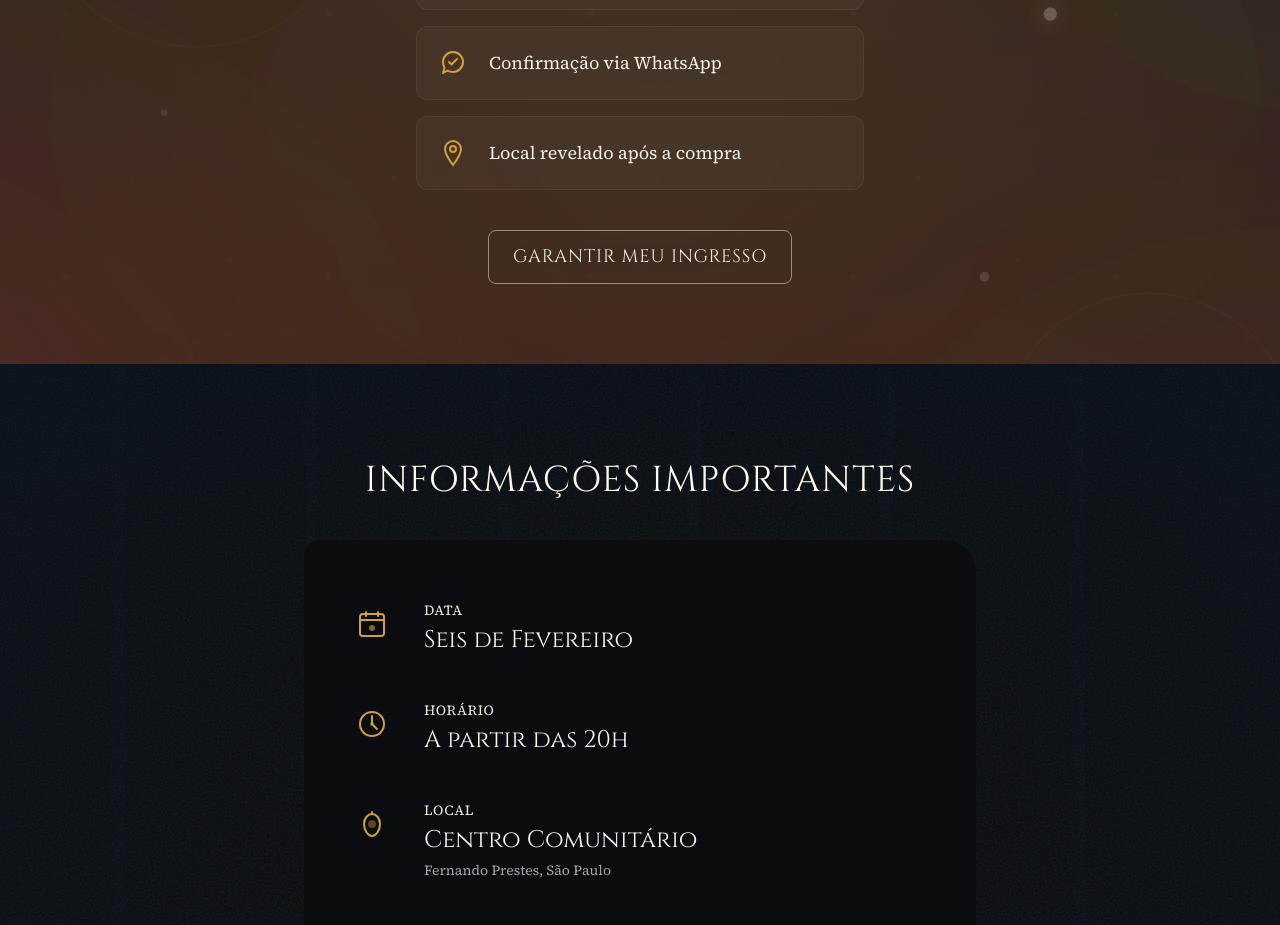
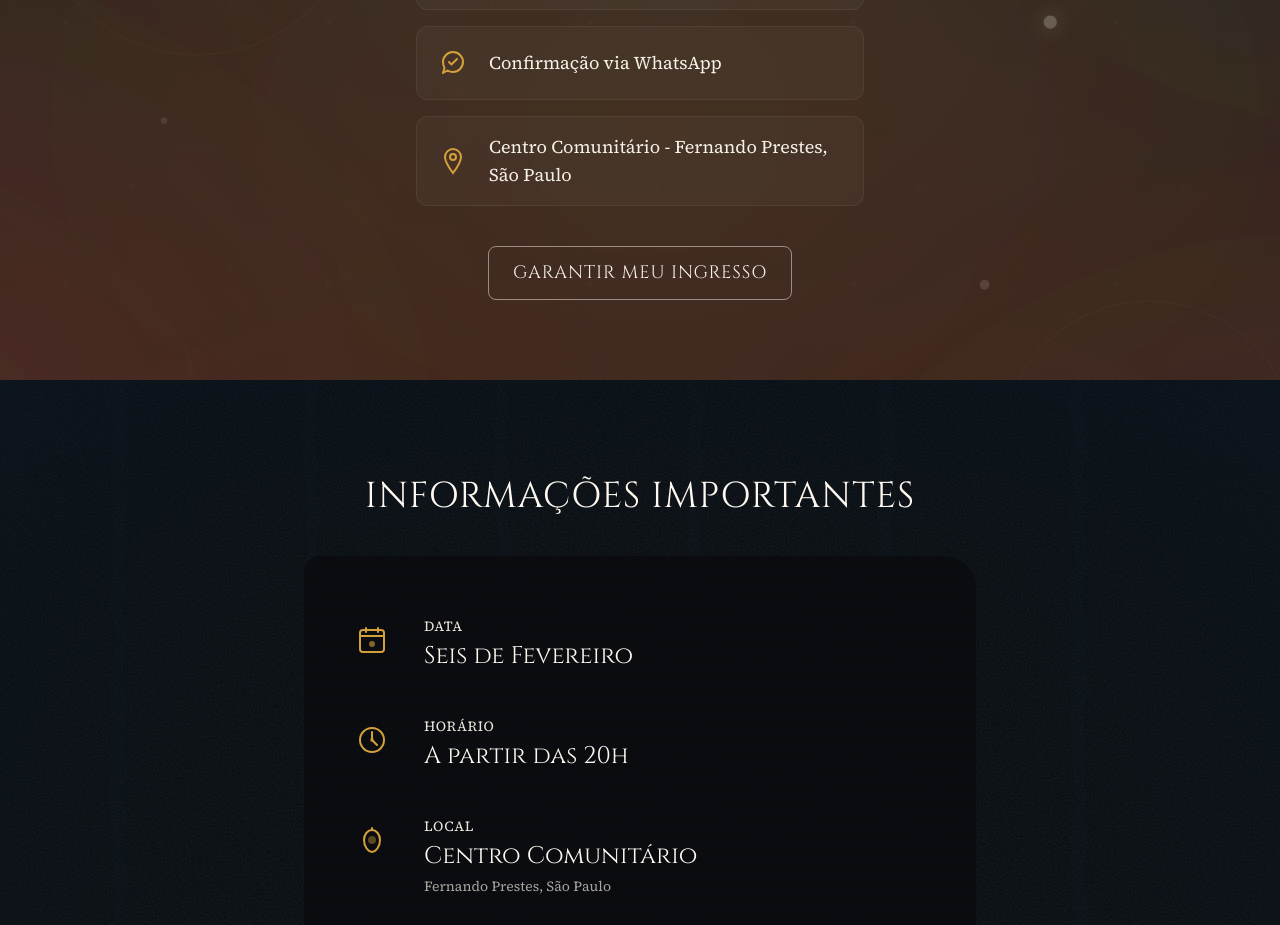
Before and after one commit to jonataswm01/naipevip, a Next.js app: page / in a window 1280 px wide. Shown: the part 2198-3123 px from the top of the page. Built offline with nearby package versions, Linux system fonts and the light colour scheme; no server answers.

Commit message:
fix: update security item text for clarity
- Changed the text of a security item from a generic phrase to a specific location name, enhancing the clarity and relevance of the information presented in the component.

```diff
--- a/src/components/SectionSecurity.tsx
+++ b/src/components/SectionSecurity.tsx
@@ -91,7 +91,7 @@ const securityItems: SecurityItem[] = [
   },
   {
     icon: <IconLocation />,
-    text: 'Local revelado após a compra',
+    text: 'Centro Comunitário - Fernando Prestes, São Paulo',
   },
 ];
 
```
